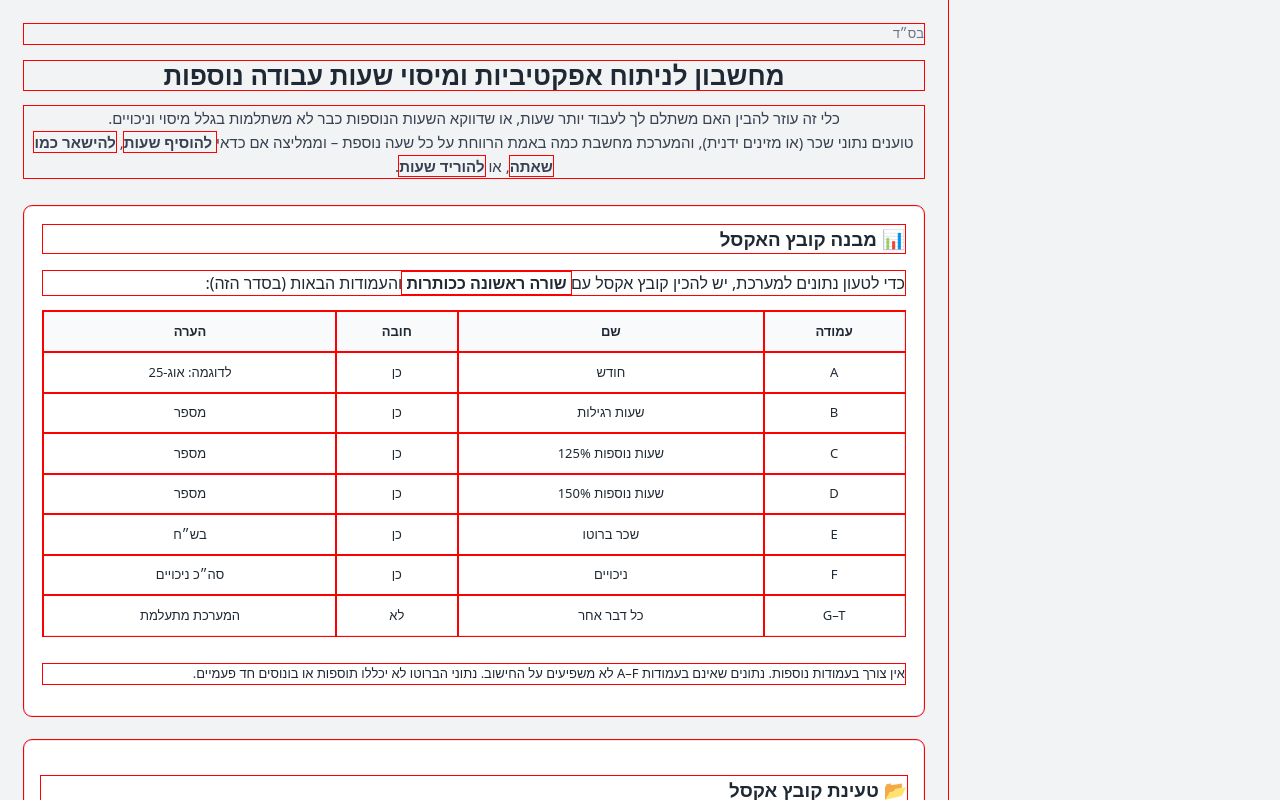
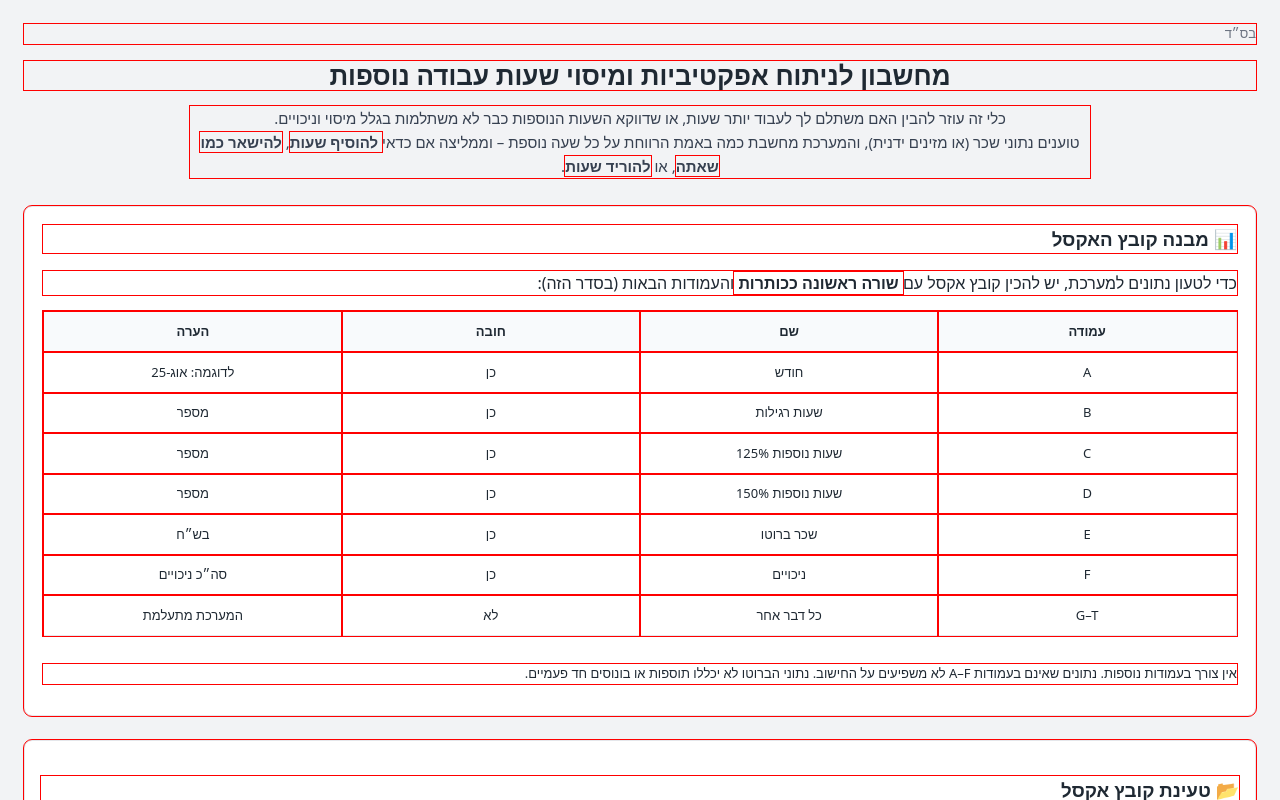
Before and after one commit to Yakirat/work-hour-advisor, a React (Vite) app: page / in a window 1280 px wide. Shown: the top 800 px of the page. Built offline with nearby package versions, Linux system fonts and the light colour scheme.

Commit message:
feat: enhance table layout with fixed width and improved word wrapping

```diff
--- a/src/App.css
+++ b/src/App.css
@@ -96,6 +96,7 @@
 
 table {
   width: 100%;
+  table-layout: fixed;
   border-collapse: collapse;
   background: #ffffff;
   margin: 28px auto;
@@ -108,6 +109,9 @@
   border-bottom: 1px solid #e5e7eb;
   text-align: center;
   font-size: 14px;
+  word-break: break-word;
+  overflow-wrap: break-word;
+  white-space: normal;
 }
 
 th {
@@ -211,7 +215,7 @@
 }
 
 .table-wrapper table {
-  min-width: 700px;
+  width: 100%;
 }
 
 html, body {
```
